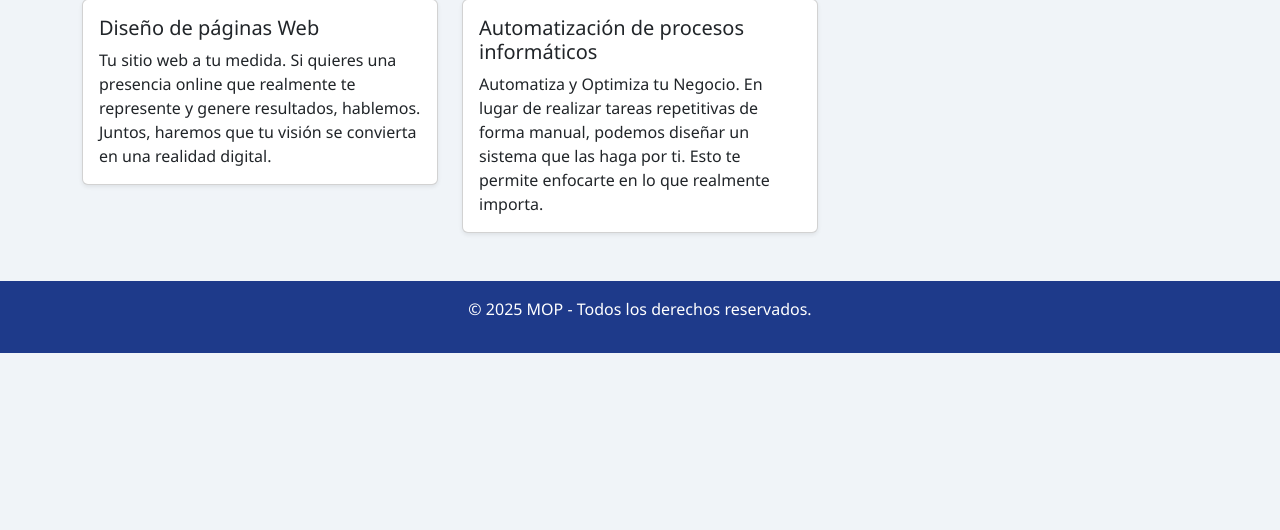
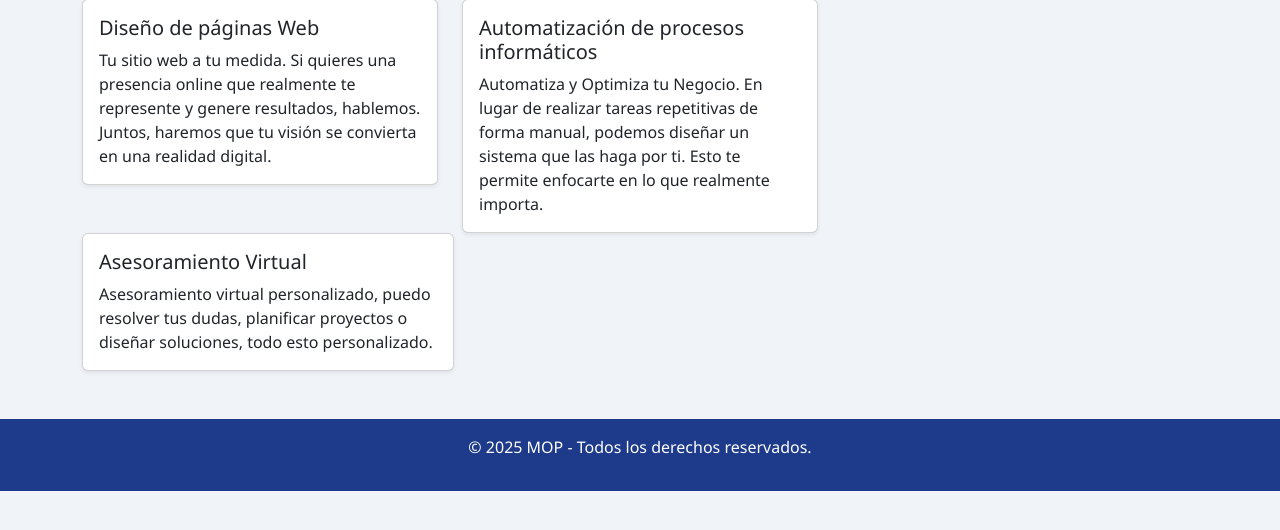
Before and after one commit to prietomarcelo40/webmop, a Flask app: page /servicios in a window 1280 px wide. Shown: the part 173-703 px from the top of the page. Run offline with Flask 3, Linux system fonts and the light colour scheme.

Commit message:
Agrego Asesoramiento Virtual en servicios

```diff
--- a/templates/servicios.html
+++ b/templates/servicios.html
@@ -22,4 +22,16 @@
         </div>
     </div>
 </div>
+<!-- Nuevo servicio -->
+    <div class="col-md-4">
+        <div class="card shadow-sm">
+            <div class="card-body">
+                <h5 class="card-title">Asesoramiento Virtual</h5>
+                <p class="card-text">
+                    Asesoramiento virtual personalizado, puedo resolver tus dudas, planificar proyectos o diseñar soluciones, todo esto personalizado.
+                </p>
+            </div>
+        </div>
+    </div>
+</div>
 {% endblock %}
```
